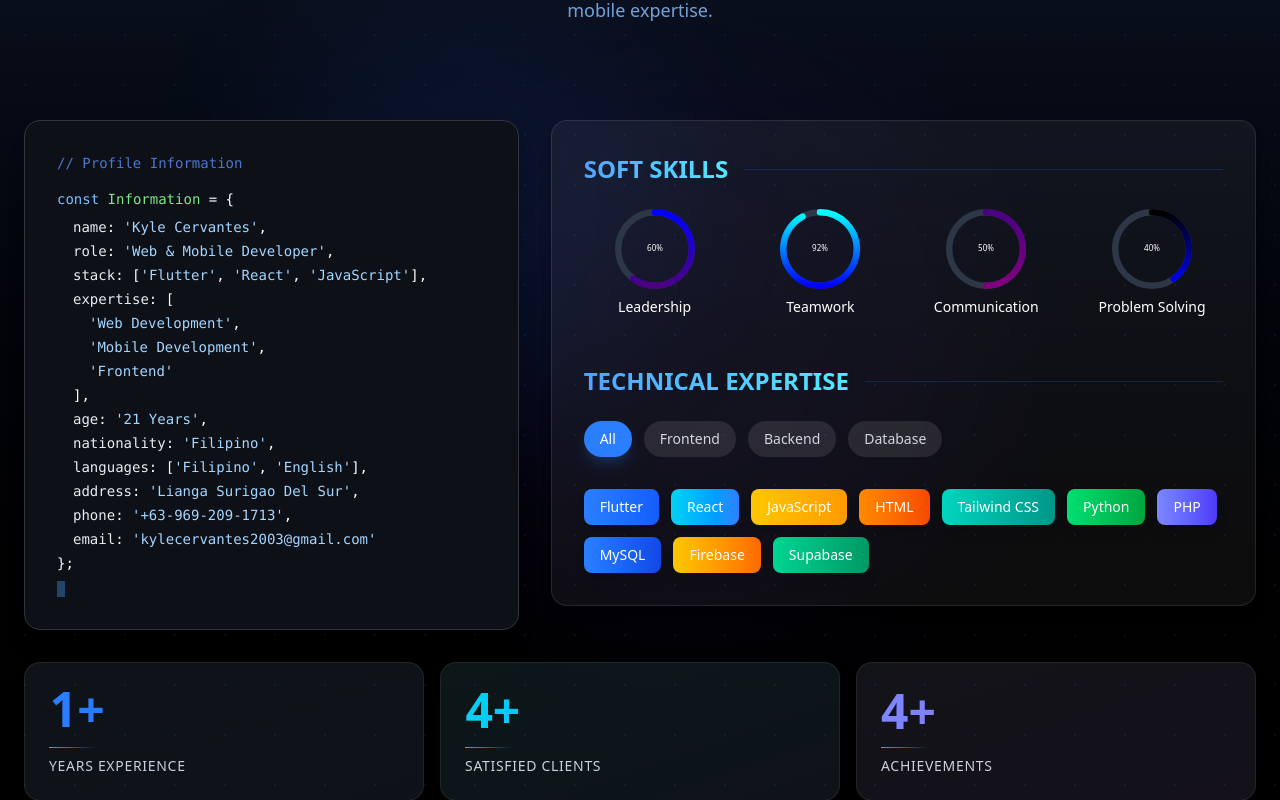
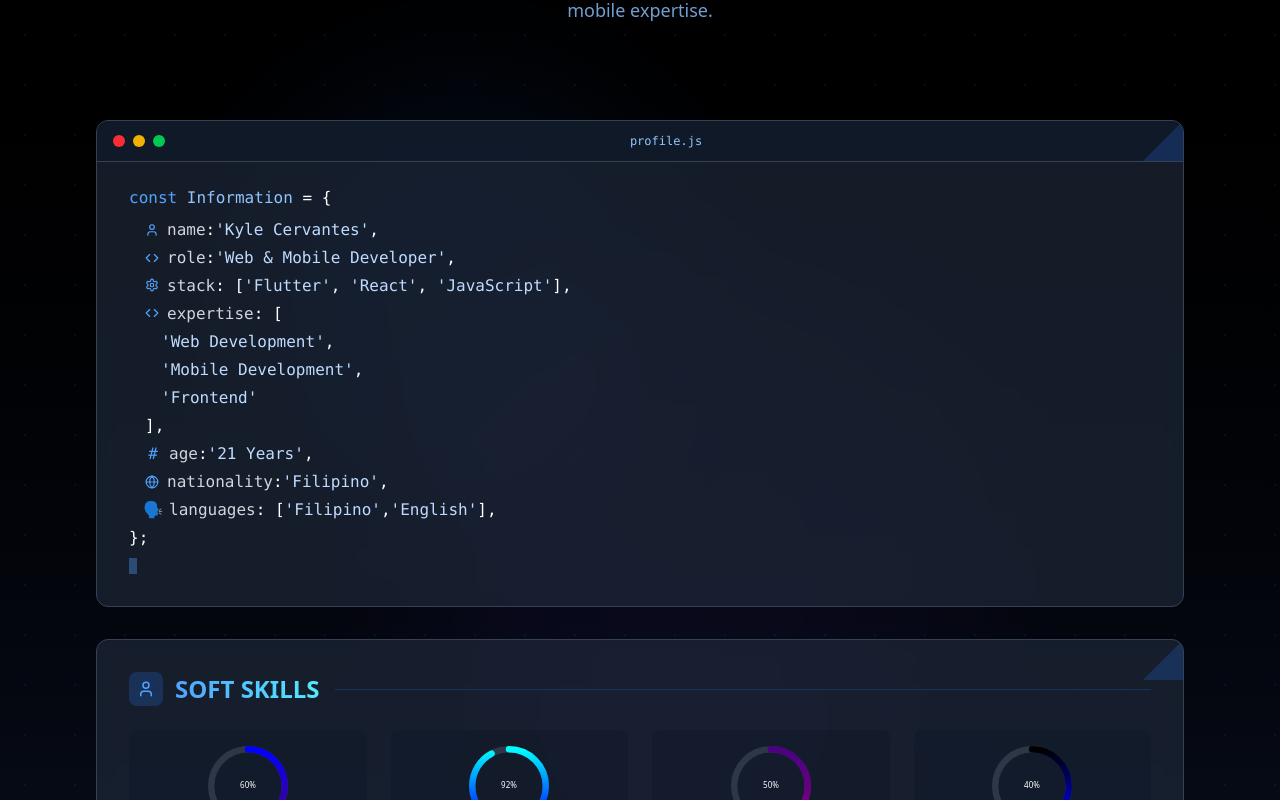
Before and after one commit to KSCervantes/Typescript_Portfolio, a React (Vite) app: page / in a window 1280 px wide. Shown: the part 1040-1840 px from the top of the page. Built offline with nearby package versions, Linux system fonts and the light colour scheme.

Commit message:
Update About.tsx

```diff
--- a/src/components/About.tsx
+++ b/src/components/About.tsx
@@ -2,6 +2,7 @@ import { motion } from "framer-motion";
 import { useState } from "react";
 import { CircularProgressbar, buildStyles } from "react-circular-progressbar";
 import "react-circular-progressbar/dist/styles.css";
+import { Code, Settings, User, Globe } from "lucide-react";
 
 // Import the separated skill data
 import { techExpertise, techCategories } from "../data/technicalSkills";
@@ -37,22 +38,22 @@ export default function About() {
     : techExpertise.filter(tech => tech.category === activeCategory);
 
   return (
-    <section id="about" className="py-16 sm:py-32 bg-gradient-to-b from-gray-900 to-black text-white relative overflow-hidden">
-      {/* Enhanced background elements - similar to Hero section */}
+    <section id="about" className="py-16 sm:py-32 bg-gradient-to-b from-black to-gray-900 text-white relative overflow-hidden">
+      {/* Background elements - Matched with Experience section */}
       <div className="absolute inset-0 overflow-hidden">
         {/* Gradient grid background */}
         <div className="absolute inset-0 bg-[radial-gradient(#1e3a8a_1px,transparent_1px)] bg-[size:50px_50px] opacity-20"></div>
 
-        {/* Animated gradient blobs */}
+        {/* Animated gradient blobs - Matched with Experience section */}
         <motion.div
           animate={{
             y: [0, -30, 0],
             x: [0, 20, 0],
             scale: [1, 1.1, 1],
-            opacity: [0.3, 0.5, 0.3]
+            opacity: [0.3, 0.5, 0.3],
           }}
           transition={{ duration: 15, repeat: Infinity, repeatType: "reverse" }}
-          className="absolute top-1/4 left-1/5 w-64 md:w-96 h-64 md:h-96 rounded-full bg-gradient-to-br from-blue-600/20 to-blue-400/10 blur-3xl"
+          className="absolute top-1/4 left-1/5 w-48 sm:w-64 md:w-96 h-48 sm:h-64 md:h-96 rounded-full bg-gradient-to-br from-blue-600/20 to-blue-400/10 blur-3xl"
         ></motion.div>
 
         <motion.div
@@ -60,10 +61,10 @@ export default function About() {
             y: [0, 40, 0],
             x: [0, -30, 0],
             scale: [1, 1.2, 1],
-            opacity: [0.2, 0.4, 0.2]
+            opacity: [0.2, 0.4, 0.2],
           }}
           transition={{ duration: 18, repeat: Infinity, repeatType: "reverse" }}
-          className="absolute bottom-1/3 right-1/4 w-80 md:w-[30rem] h-80 md:h-[30rem] rounded-full bg-gradient-to-tr from-indigo-700/20 to-violet-500/10 blur-3xl"
+          className="absolute bottom-1/3 right-1/4 w-64 sm:w-80 md:w-[30rem] h-64 sm:h-80 md:h-[30rem] rounded-full bg-gradient-to-tr from-indigo-700/20 to-violet-500/10 blur-3xl"
         ></motion.div>
       </div>
 
@@ -72,9 +73,9 @@ export default function About() {
         whileInView="visible"
         viewport={{ once: true, margin: "-100px" }}
         variants={containerVariants}
-        className="container mx-auto px-4 sm:px-6 relative z-10"
+        className="container mx-auto px-4 sm:px-6 lg:px-8 max-w-6xl relative z-10"
       >
-        {/* Heading with modern underline */}
+        {/* Heading with modern underline - Matched with Experience section */}
         <motion.div
           variants={itemVariants}
           className="flex flex-col items-center mb-16 sm:mb-24"
@@ -96,72 +97,91 @@ export default function About() {
           </p>
         </motion.div>
 
-        <div className="grid grid-cols-1 lg:grid-cols-12 gap-6 sm:gap-8">
-          {/* Personal Info Column - 5 columns wide - REDESIGNED TO CODE STYLE */}
-          <motion.div variants={itemVariants} className="lg:col-span-5">
-            <div className="bg-[#0d1117] p-6 sm:p-8 rounded-2xl border border-[#30363d] shadow-xl relative overflow-hidden group transition-all duration-300 hover:shadow-blue-900/20 hover:border-blue-500/30">
-              {/* Code-style comment header */}
-              <div className="mb-4 text-[#8b949e] font-mono text-sm">
-                <span className="text-[#4d76cc]">// Profile Information</span>
+        <div className="grid grid-cols-1 lg:grid-cols-5 gap-6 sm:gap-8">
+          {/* Personal Info Column - 5 columns wide - Updated to match Experience section */}
+          <motion.div
+            variants={itemVariants}
+            className="lg:col-span-5"
+            whileHover={{ y: -5, transition: { duration: 0.2 } }}
+          >
+            <div className="relative group">
+              {/* Glow effect on hover - matched with Experience section */}
+              <div className="absolute -inset-0.5 bg-gradient-to-r from-blue-500 to-cyan-400 rounded-xl opacity-0 group-hover:opacity-30 blur transition duration-300"></div>
+
+              <div className="bg-gray-800/70 backdrop-blur-sm p-6 sm:p-8 rounded-xl border border-gray-700 group-hover:border-blue-500/50 transition-all duration-300 relative overflow-hidden">
+                {/* Terminal header bar - Updated colors to match Experience */}
+                <div className="flex items-center justify-between mb-6 bg-gray-900/80 -mx-8 -mt-8 px-4 py-3 border-b border-gray-700">
+                  <div className="flex space-x-2">
+                    <div className="w-3 h-3 rounded-full bg-red-500"></div>
+                    <div className="w-3 h-3 rounded-full bg-yellow-500"></div>
+                    <div className="w-3 h-3 rounded-full bg-green-500"></div>
+                  </div>
+                  <div className="text-xs text-blue-300 font-mono">profile.js</div>
+                  <div></div>
                 </div>
 
-              {/* Code-style object declaration */}
-              <div className="font-mono text-sm">
+                {/* Code-style object declaration - Updated colors */}
+                <div className="font-mono text-md">
                   <div className="mb-2">
-                  <span className="text-[#79c0ff]">const</span> <span className="text-[#7ee787]">Information</span> = {"{"}
+                    <span className="text-blue-400">const</span> <span className="text-blue-300">Information</span> = {"{"}
                   </div>
 
-                {/* Properties - name, role */}
-                <div className="ml-4 mb-1">
-                  <span className="text-[#e6edf2]">name</span>: <span className="text-[#a5d6ff]">'Kyle Cervantes'</span>,
+                  {/* Properties with icons - Updated text colors */}
+                  <div className="ml-4 mb-1 flex items-center">
+                    <User size={14} className="text-blue-400 mr-2 inline" />
+                    <span className="text-gray-300">name</span>: <span className="text-blue-200">'Kyle Cervantes'</span>,
                   </div>
-                <div className="ml-4 mb-1">
-                  <span className="text-[#e6edf2]">role</span>: <span className="text-[#a5d6ff]">'Web & Mobile Developer'</span>,
+                  <div className="ml-4 mb-1 flex items-center">
+                    <Code size={14} className="text-blue-400 mr-2 inline" />
+                    <span className="text-gray-300">role</span>: <span className="text-blue-200">'Web & Mobile Developer'</span>,
                   </div>
 
-                {/* Tech stack as array */}
-                <div className="ml-4 mb-1">
-                  <span className="text-[#e6edf2]">stack</span>: [
-                  <span className="text-[#a5d6ff]">'Flutter'</span>, <span className="text-[#a5d6ff]">'React'</span>, <span className="text-[#a5d6ff]">'JavaScript'</span>],
+                  {/* Tech stack as array - Updated text colors */}
+                  <div className="ml-4 mb-1 flex items-start">
+                    <Settings size={14} className="text-blue-400 mr-2 mt-1" />
+                    <div>
+                      <span className="text-gray-300">stack</span>: [
+                      <span className="text-blue-200">'Flutter'</span>, <span className="text-blue-200">'React'</span>, <span className="text-blue-200">'JavaScript'</span>],
+                    </div>
                   </div>
 
-                {/* Expertise as array */}
-                <div className="ml-4 mb-1">
-                  <span className="text-[#e6edf2]">expertise</span>: [
+                  {/* Expertise as array - Updated text colors */}
+                  <div className="ml-4 mb-1 flex items-start">
+                    <Code size={14} className="text-blue-400 mr-2 mt-1" />
+                    <div>
+                      <span className="text-gray-300">expertise</span>: [
+                    </div>
                   </div>
                   <div className="ml-8 mb-1">
-                  <span className="text-[#a5d6ff]">'Web Development'</span>,
+                    <span className="text-blue-200">'Web Development'</span>,
                   </div>
                   <div className="ml-8 mb-1">
-                  <span className="text-[#a5d6ff]">'Mobile Development'</span>,
+                    <span className="text-blue-200">'Mobile Development'</span>,
                   </div>
                   <div className="ml-8 mb-1">
-                  <span className="text-[#a5d6ff]">'Frontend'</span>
+                    <span className="text-blue-200">'Frontend'</span>
                   </div>
                   <div className="ml-4 mb-1">
                     ],
                   </div>
 
-                {/* Contact details */}
-                <div className="ml-4 mb-1">
-                  <span className="text-[#e6edf2]">age</span>: <span className="text-[#a5d6ff]">'21 Years'</span>,
+                  {/* Contact details with icons - Updated text colors */}
+                  <div className="ml-4 mb-1 flex items-center">
+                    <span className="w-4 h-4 text-blue-400 mr-2 flex items-center justify-center">
+                      <span className="text-blue-400">#</span>
+                    </span>
+                    <span className="text-gray-300">age</span>: <span className="text-blue-200">'21 Years'</span>,
                   </div>
-                <div className="ml-4 mb-1">
-                  <span className="text-[#e6edf2]">nationality</span>: <span className="text-[#a5d6ff]">'Filipino'</span>,
+                  <div className="ml-4 mb-1 flex items-center">
+                    <Globe size={14} className="text-blue-400 mr-2 inline" />
+                    <span className="text-gray-300">nationality</span>: <span className="text-blue-200">'Filipino'</span>,
                   </div>
-                <div className="ml-4 mb-1">
-                  <span className="text-[#e6edf2]">languages</span>: [<span className="text-[#a5d6ff]">'Filipino'</span>, <span className="text-[#a5d6ff]">'English'</span>],
+                  <div className="ml-4 mb-1 flex items-center">
+                    <span className="w-4 h-4 text-blue-400 mr-2 flex items-center justify-center">
+                      <span className="text-blue-400">🗣️</span>
+                    </span>
+                    <span className="text-gray-300">languages</span>: [<span className="text-blue-200">'Filipino'</span>, <span className="text-blue-200">'English'</span>],
                   </div>
-                <div className="ml-4 mb-1">
-                  <span className="text-[#e6edf2]">address</span>: <span className="text-[#a5d6ff]">'Lianga Surigao Del Sur'</span>,
-                </div>
-                <div className="ml-4 mb-1">
-                  <span className="text-[#e6edf2]">phone</span>: <span className="text-[#a5d6ff]">'+63-969-209-1713'</span>,
-                </div>
-                <div className="ml-4 mb-1">
-                  <span className="text-[#e6edf2]">email</span>: <span className="text-[#a5d6ff]">'kylecervantes2003@gmail.com'</span>
-                </div>
-
                   {/* Close object */}
                   <div>
                     {"};"}
@@ -170,26 +190,38 @@ export default function About() {
 
                 {/* Animated cursor */}
                 <div className="h-4 w-2 bg-blue-400/70 mt-2 animate-pulse"></div>
+
+                {/* Corner decoration like in Experience section */}
+                <div className="absolute top-0 right-0 border-t-[40px] border-r-[40px] border-t-transparent border-r-blue-500/20"></div>
+              </div>
             </div>
           </motion.div>
 
           {/* Right Column - 7 columns wide */}
-          <motion.div variants={itemVariants} className="lg:col-span-7 flex flex-col gap-8">
-            {/* Combined Soft Skills & Technical Expertise Box */}
+          <motion.div variants={itemVariants} className="lg:col-span-5 flex flex-col gap-8">
+            {/* Combined Soft Skills & Technical Expertise Box - Hover effect added */}
             <motion.div
               variants={itemVariants}
-              className="bg-white/5 p-6 sm:p-8 rounded-2xl border border-white/10 shadow-lg relative overflow-hidden"
+              className="relative group"
+              whileHover={{ y: -5, transition: { duration: 0.2 } }}
             >
+              {/* Glow effect on hover - matching Experience section */}
+              <div className="absolute -inset-0.5 bg-gradient-to-r from-blue-500 to-cyan-400 rounded-xl opacity-0 group-hover:opacity-30 blur transition duration-300"></div>
+
+              <div className="relative bg-gray-800/70 backdrop-blur-sm rounded-xl overflow-hidden border border-gray-700 group-hover:border-blue-500/50 transition-all duration-300 p-6 sm:p-8">
                 {/* Soft Skills Section */}
                 <div className="mb-12">
                   <h3 className="text-xl sm:text-2xl font-bold mb-4 sm:mb-6 flex items-center">
+                    <div className="p-2 bg-blue-500/20 rounded-lg mr-3">
+                      <User size={18} className="text-blue-400" />
+                    </div>
                     <span className="text-transparent bg-clip-text bg-gradient-to-r from-blue-400 to-cyan-300">SOFT SKILLS</span>
                     <span className="flex-grow border-t border-blue-500/20 ml-4"></span>
                   </h3>
 
                   <div className="grid grid-cols-2 sm:grid-cols-4 gap-4 sm:gap-6">
                     {softSkills.map((skill, index) => (
-                    <div key={index} className="flex flex-col items-center">
+                      <div key={index} className="flex flex-col items-center bg-gray-900/50 p-4 rounded-lg hover:bg-gray-900/80 transition-all duration-300">
                         <div className="w-16 h-16 sm:w-20 sm:h-20">
                           <CircularProgressbar
                             value={skill.percentage}
@@ -219,12 +251,15 @@ export default function About() {
 
                 {/* Technical Expertise Section */}
                 <div>
-                <h3 className="text-2xl font-bold mb-6 flex items-center">
+                  <h3 className="text-xl sm:text-2xl font-bold mb-4 sm:mb-6 flex items-center">
+                    <div className="p-2 bg-blue-500/20 rounded-lg mr-3">
+                      <Code size={18} className="text-blue-400" />
+                    </div>
                     <span className="text-transparent bg-clip-text bg-gradient-to-r from-blue-400 to-cyan-300">TECHNICAL EXPERTISE</span>
                     <span className="flex-grow border-t border-blue-500/20 ml-4"></span>
                   </h3>
 
-                {/* Filter tabs */}
+                  {/* Filter tabs - Updated styling for consistency */}
                   <div className="flex flex-wrap gap-3 mb-8">
                     {techCategories.map((category) => (
                       <button
@@ -233,7 +268,7 @@ export default function About() {
                         className={`px-4 py-2 rounded-full text-sm font-medium transition-all duration-300
                           ${activeCategory === category
                             ? "bg-blue-500 text-white shadow-lg shadow-blue-500/20"
-                          : "bg-white/10 text-gray-300 hover:bg-white/20"}`}
+                            : "bg-gray-900/50 text-gray-300 hover:bg-gray-900/80"}`}
                       >
                         {category.charAt(0).toUpperCase() + category.slice(1)}
                       </button>
@@ -270,48 +305,13 @@ export default function About() {
                     ))}
                   </motion.div>
                 </div>
+
+                {/* Corner decoration like in Experience section */}
+                <div className="absolute top-0 right-0 border-t-[40px] border-r-[40px] border-t-transparent border-r-blue-500/20"></div>
+              </div>
             </motion.div>
           </motion.div>
         </div>
-
-        {/* Stats Row moved to bottom - Modern approach */}
-        <motion.div
-          variants={itemVariants}
-          className="grid grid-cols-1 sm:grid-cols-3 gap-4 mt-8"
-        >
-          {[
-            { number: "1+", label: "YEARS EXPERIENCE", color: "from-blue-500 to-blue-600" },
-            { number: "4+", label: "SATISFIED CLIENTS", color: "from-cyan-400 to-blue-500" },
-            { number: "4+", label: "ACHIEVEMENTS", color: "from-indigo-400 to-violet-500" }
-          ].map((stat, index) => (
-            <motion.div
-              key={index}
-              whileHover={{ y: -5, transition: { duration: 0.2 } }}
-              className="bg-white/5 p-4 sm:p-6 rounded-2xl border border-white/10 shadow-lg relative overflow-hidden"
-            >
-              {/* Background gradient */}
-              <div className={`absolute inset-0 bg-gradient-to-br ${stat.color} opacity-5`}></div>
-
-              <motion.h2
-                animate={{
-                  y: [0, -3, 0],
-                  x: [0, 1, 0]
-                }}
-                transition={{ duration: 3, delay: index * 0.5, repeat: Infinity }}
-                className={`text-3xl sm:text-5xl font-bold text-transparent bg-clip-text bg-gradient-to-r ${stat.color}`}
-              >
-                {stat.number}
-              </motion.h2>
-              <div className="mt-3">
-                <div className="h-px w-12 bg-gradient-to-r from-blue-400 to-transparent mb-2"></div>
-                <p className="uppercase font-medium text-xs sm:text-sm tracking-wider text-gray-300">
-                  {stat.label}
-                </p>
-              </div>
-            </motion.div>
-          ))}
-        </motion.div>
-
       </motion.div>
     </section>
   );
```
Lines whose indentation alone changed are shown as unchanged.
